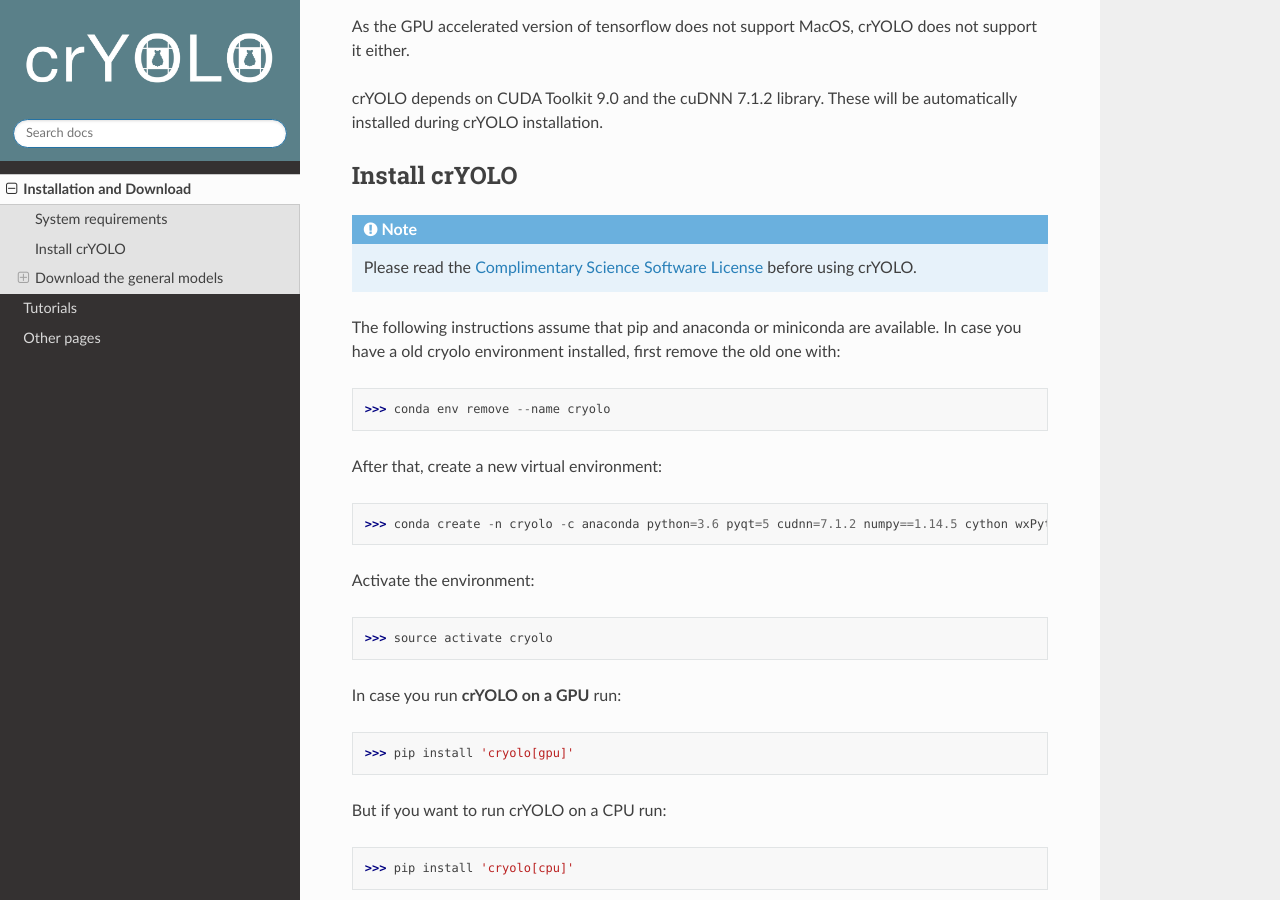
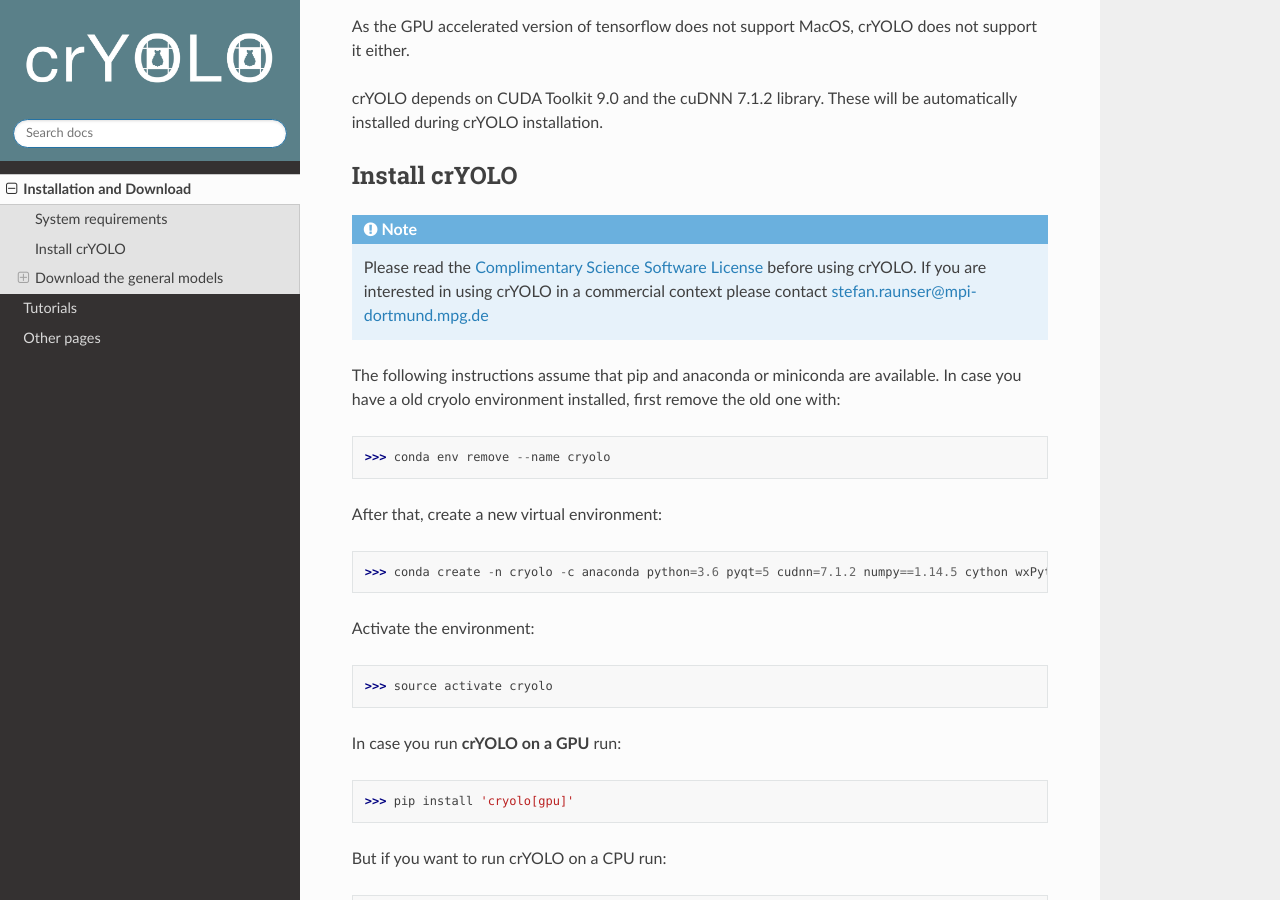
Before and after one commit to MPI-Dortmund/cryolo, a Sphinx documentation site: the page built from source/installation.rst, in a window 1280 px wide and 900 px high, scrolled down 321 px. Built offline with Sphinx 7.4.7 and the Read the Docs theme 2.0.0, drawn with Linux system fonts in a browser that asks for light colours.

```diff
--- a/source/index.rst
+++ b/source/index.rst
@@ -14,7 +14,9 @@ It's based on convolutional neural networks and utilizes the popular You Only Lo
 * crYOLO makes training **easy** – You might use a general network model and skip training completely. However, if the general model doesn't give you satisfactory results or if you would like to improve them, you might want to train a specialized model specific for your data set by selecting particles (no selection of negative examples necessary) on a small number of micrographs.
 * crYOLO makes training **tolerant** – Don't worry if you miss quite a lot particles during creation of your training set. :ref:`crYOLO will still do the job <sparse-picking-label>`.
 
-Please read the :doc:`Complimentary Science Software License </license>` before using crYOLO. If you are interested in using crYOLO in a commercial context please contact stefan.raunser@mpi-dortmund.mpg.de
+.. note::
+
+   Please read the :doc:`Complimentary Science Software License </license>` before using crYOLO. If you are interested in using crYOLO in a commercial context please contact stefan.raunser@mpi-dortmund.mpg.de
 
 .. figure:: https://s3.amazonaws.com/cdn.f1000.com/images/badges/badgef1000.gif
    :target: https://f1000.com/prime/733517098?bd=1
--- a/source/installation.rst
+++ b/source/installation.rst
@@ -19,7 +19,7 @@ Install crYOLO
 
 .. note::
 
-    Please read the :doc:`Complimentary Science Software License </license>` before using crYOLO.
+    Please read the :doc:`Complimentary Science Software License </license>` before using crYOLO. If you are interested in using crYOLO in a commercial context please contact stefan.raunser@mpi-dortmund.mpg.de
 
 The following instructions assume that pip and anaconda or miniconda are available. In case you
 have a old cryolo environment installed, first remove the old one with:
```
